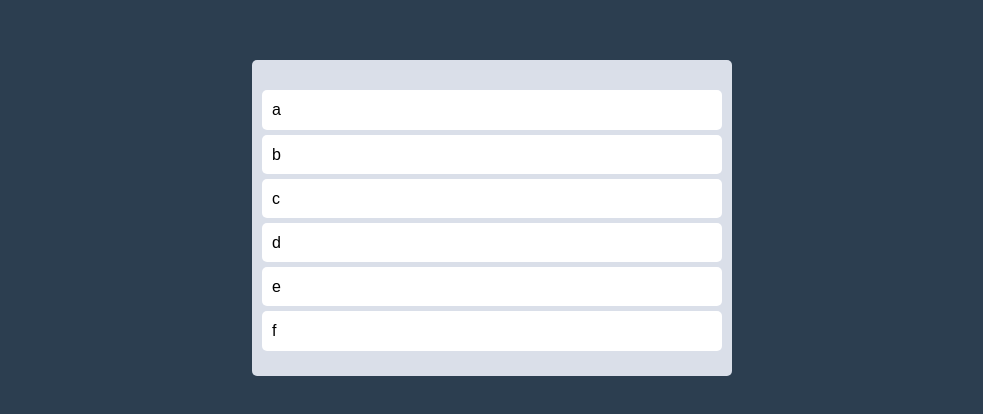
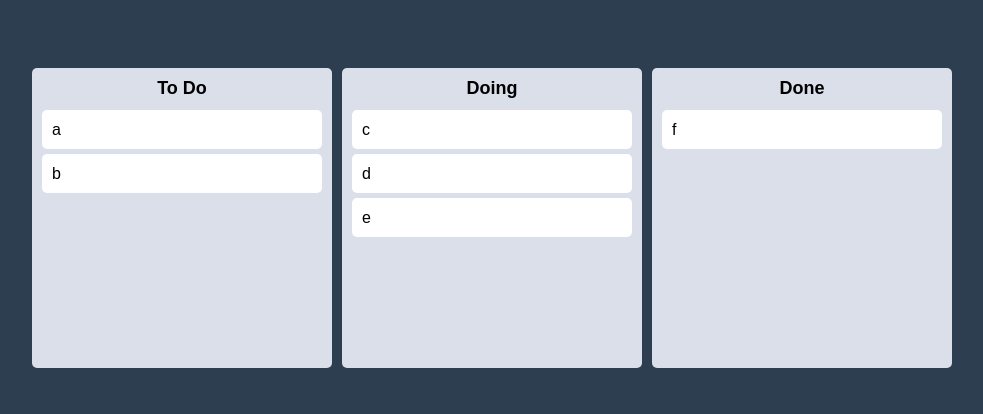
Before and after one commit to InKyoJeong/mini-trello, a React app: page / in a window 1280 px wide. Shown: the part 182-596 px from the top of the page, without its empty margins (148-1131 px from the left). Built offline with nearby package versions, Linux system fonts and the light colour scheme.

Commit message:
feat: create multi board

```diff
--- a/src/App.tsx
+++ b/src/App.tsx
@@ -1,19 +1,13 @@
 import React from "react";
-import {
-  DragDropContext,
-  Draggable,
-  Droppable,
-  DropResult,
-} from "react-beautiful-dnd";
+import { DragDropContext, DropResult } from "react-beautiful-dnd";
 import styled from "styled-components";
 import { useRecoilState } from "recoil";
 import { toDoState } from "./atoms";
-import DraggableCard from "@components/DraggableCard";
+import Board from "@components/Board";
 
 const Wrapper = styled.div`
   display: flex;
-  max-width: 480px;
-  width: 100%;
+  width: 100vw;
   margin: 0 auto;
   justify-content: center;
   align-items: center;
@@ -21,17 +15,11 @@
 `;
 
 const Boards = styled.div`
-  display: grid;
+  display: flex;
+  justify-content: center;
+  align-items: flex-start;
+  gap: 10px;
   width: 100%;
-  grid-template-columns: repeat(1, 1fr);
-`;
-
-const Board = styled.div`
-  padding: 20px 10px;
-  padding-top: 30px;
-  background-color: ${(props) => props.theme.boardColor};
-  border-radius: 5px;
-  min-height: 200px;
 `;
 
 function App() {
@@ -39,28 +27,21 @@
   const onDragEnd = ({ draggableId, destination, source }: DropResult) => {
     if (!destination) return;
 
-    setToDos((oldToDos) => {
-      const copyToDos = [...oldToDos];
-      copyToDos.splice(source.index, 1);
-      copyToDos.splice(destination?.index, 0, draggableId);
-      return copyToDos;
-    });
+    // setToDos((oldToDos) => {
+    //   const copyToDos = [...oldToDos];
+    //   copyToDos.splice(source.index, 1);
+    //   copyToDos.splice(destination?.index, 0, draggableId);
+    //   return copyToDos;
+    // });
   };
 
   return (
     <DragDropContext onDragEnd={onDragEnd}>
       <Wrapper>
         <Boards>
-          <Droppable droppableId="one">
-            {(magic) => (
-              <Board ref={magic.innerRef} {...magic.droppableProps}>
-                {toDos.map((toDo, index) => (
-                  <DraggableCard key={toDo} index={index} toDo={toDo} />
-                ))}
-                {magic.placeholder}
-              </Board>
-            )}
-          </Droppable>
+          {Object.keys(toDos).map((boardId) => (
+            <Board boardId={boardId} key={boardId} toDos={toDos[boardId]} />
+          ))}
         </Boards>
       </Wrapper>
     </DragDropContext>
--- a/src/atoms.tsx
+++ b/src/atoms.tsx
@@ -1,6 +1,14 @@
 import { atom } from "recoil";
 
-export const toDoState = atom({
+interface IToDoState {
+  [key: string]: string[];
+}
+
+export const toDoState = atom<IToDoState>({
   key: "toDo",
-  default: ["a", "b", "c", "d", "e", "f"],
+  default: {
+    "To Do": ["a", "b"],
+    Doing: ["c", "d", "e"],
+    Done: ["f"],
+  },
 });
--- /dev/null
+++ b/src/components/Board.tsx
@@ -0,0 +1,45 @@
+import React from "react";
+import { Droppable } from "react-beautiful-dnd";
+import styled from "styled-components";
+import DraggableCard from "./DraggableCard";
+
+const Wrapper = styled.div`
+  width: 300px;
+  padding: 20px 10px;
+  padding-top: 10px;
+  background-color: ${(props) => props.theme.boardColor};
+  border-radius: 5px;
+  min-height: 300px;
+`;
+
+const Title = styled.h2`
+  text-align: center;
+  font-weight: 600;
+  margin-bottom: 10px;
+  font-size: 18px;
+`;
+
+interface IBoardProps {
+  toDos: string[];
+  boardId: string;
+}
+
+function Board({ toDos, boardId }: IBoardProps) {
+  return (
+    <Wrapper>
+      <Title>{boardId}</Title>
+      <Droppable droppableId={boardId}>
+        {(magic) => (
+          <div ref={magic.innerRef} {...magic.droppableProps}>
+            {toDos.map((toDo, index) => (
+              <DraggableCard key={toDo} index={index} toDo={toDo} />
+            ))}
+            {magic.placeholder}
+          </div>
+        )}
+      </Droppable>
+    </Wrapper>
+  );
+}
+
+export default Board;
```
